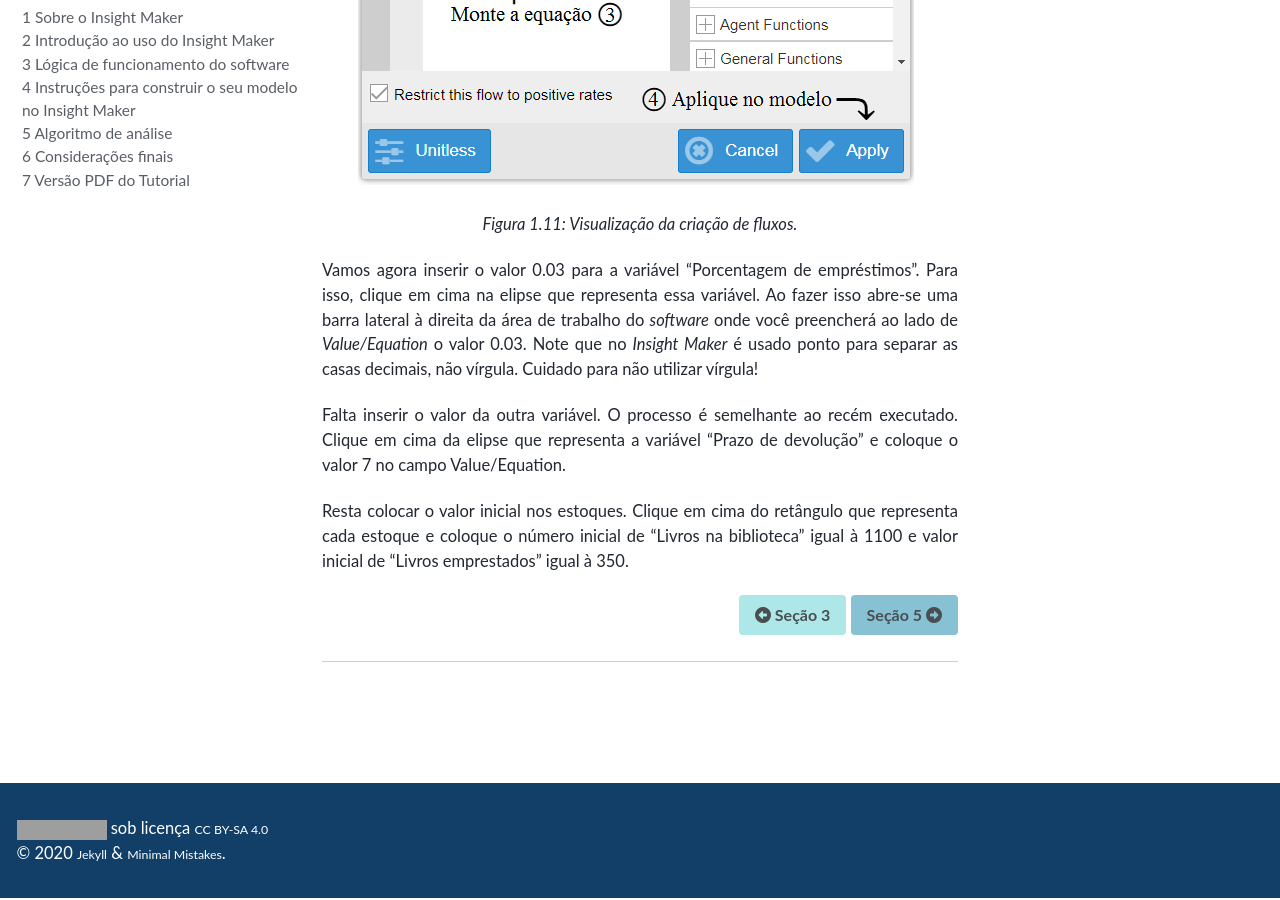
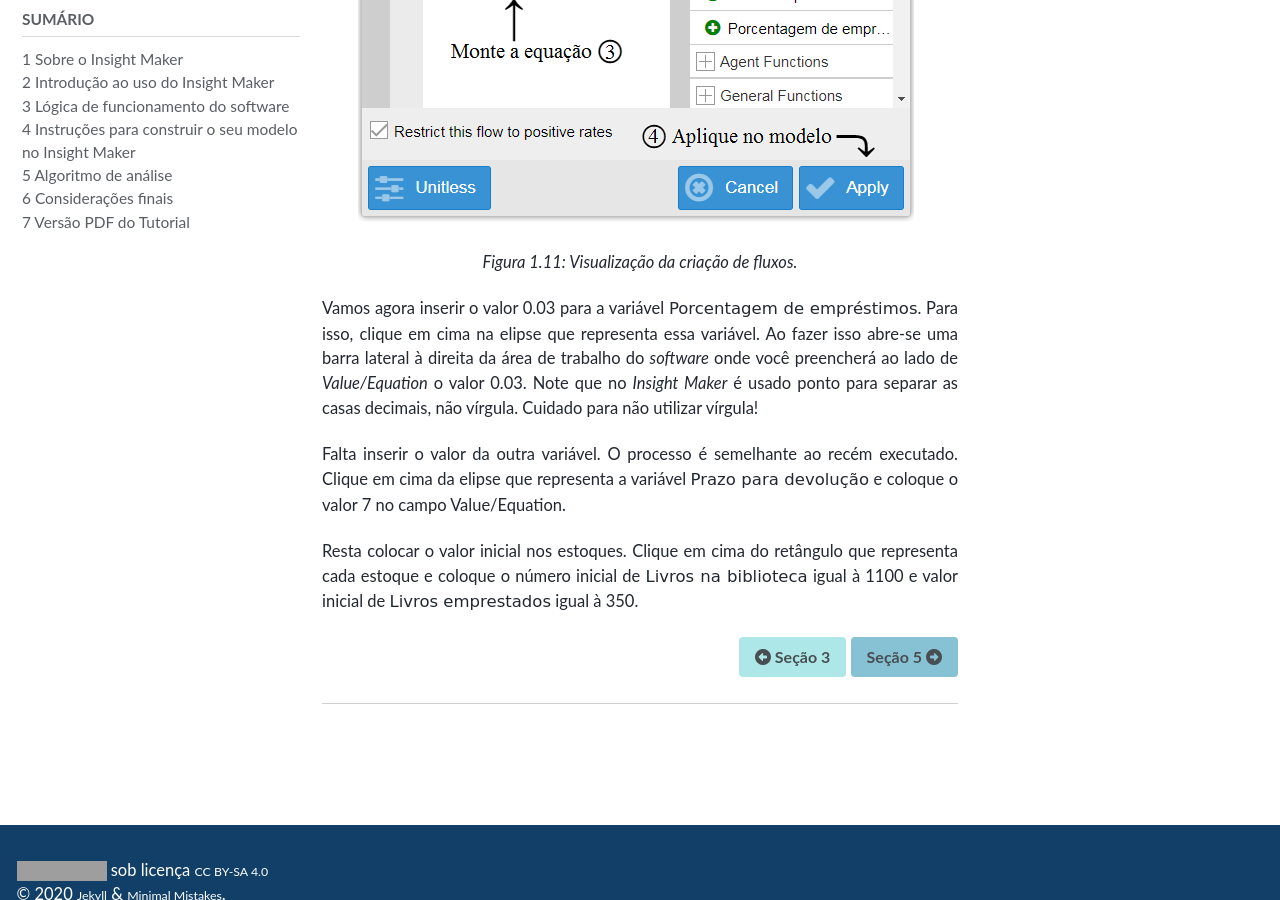
Before and after one commit to milenalauschner/MM, a Jekyll site: the page built from _pages/seção4.md, in a window 1280 px wide and 900 px high, scrolled down 5200 px. Built offline with Jekyll 4.4.1, drawn with Linux system fonts in a browser that asks for light colours; cached includes are drawn as plain includes; nearby versions of some CDN libraries; some web fonts are replaced; some of the changed text lies outside the part shown; grey boxes are pictures that could not be loaded.

Commit message:
Update seção4.md

```diff
--- a/_pages/seção4.md
+++ b/_pages/seção4.md
@@ -45,7 +45,7 @@
 
 Para implementar o modelo mostrado na Figura 1.3, adicione os estoques do modelo usando
 o comando _Add primitive_ (topo esquerdo da tela do computador), e opte por _Add Stock_. Crie um
-estoque para os "Livros na biblioteca" e outro para os "Livros emprestados". Mova os retângulos que
+estoque para os <span style="font-family: Comic Sans MS">Livros na biblioteca</span> e outro para os <span style="font-family: Comic Sans MS">Livros emprestados</span>. Mova os retângulos que
 representam os estoques para a região da tela que julgar mais conveniente. Note que com o cursor
 em cima do retângulo, você vê uma setinha azul no meio do retângulo, e um sinal de igual no centro
 de uma bolinha cinza do lado esquerdo. Esses sinais lhes serão muito úteis.
@@ -73,12 +73,12 @@
  {: .text-center}
 
 Clicando duas vezes sobre o retângulo, elipse e seta você pode atribuir os nomes dos estoques,
-variáveis e fluxos: por ex., "Livros na biblioteca". Com o cursor em cima do estoque de "Livros na biblioteca", estenda a setinha azul para criar o fluxo que representa os empréstimos diários, ou seja,
-que vai do estoque de "Livros na biblioteca" para o estoque "Livros emprestados". Faça o mesmo para
-criar o outro fluxo, que é das "Devoluções" e que tem o sentido inverso do fluxo de "Empréstimos".
+variáveis e fluxos: por ex., <span style="font-family: Comic Sans MS">Livros na biblioteca</span>. Com o cursor em cima do estoque de <span style="font-family: Comic Sans MS">Livros na biblioteca</span>, estenda a setinha azul para criar o fluxo que representa os empréstimos diários, ou seja,
+que vai do estoque de <span style="font-family: Comic Sans MS">Livros na biblioteca</span> para o estoque <span style="font-family: Comic Sans MS">Livros emprestados</span>. Faça o mesmo para
+criar o outro fluxo, que é das <span style="font-family: Comic Sans MS">Devoluções</span> e que tem o sentido inverso do fluxo de <span style="font-family: Comic Sans MS">Empréstimos</span>.
 {: .text-justify}
 
-Novamente em _Add primitive_, opte por _Add variables_ para criar as variáveis "Prazo para devolução" e "Porcentagem de empréstimos".
+Novamente em _Add primitive_, opte por _Add variables_ para criar as variáveis <span style="font-family: Comic Sans MS">Prazo para devolução</span> e <span style="font-family: Comic Sans MS">Porcentagem de empréstimos</span>.
 {: .text-justify}
 
 Observe também que no topo da área de trabalho do _software_ vê-se a Figura 1.8. A cor cinza
@@ -108,8 +108,8 @@
 relacionam essas grandezas, assim como os valores iniciais.
 {: .text-justify}
 
-Já vimos que o fluxo de "Devoluções" é igual à "Livros emprestados" dividido pelo valor da variável
-"Prazo para devolução", que tomaremos igual a 7.
+Já vimos que o fluxo de <span style="font-family: Comic Sans MS">Devoluções</span> é igual à <span style="font-family: Comic Sans MS">Livros emprestados</span> dividido pelo valor da variável
+<span style="font-family: Comic Sans MS">Prazo para devolução</span>, que tomaremos igual a 7.
 {: .text-justify}
 
 Para introduzir essas informações no modelo, basta proceder como mostrado na Figura 1.10.
@@ -122,8 +122,8 @@
 *Figura 1.10: Visualização da criação de fluxos.*
  {: .text-center}
 
-Já o fluxo de livros que sai da biblioteca ("Empréstimos") será igual ao valor do estoque de
-"Livros na biblioteca" vezes o valor da variável "Porcentagem de empréstimos". Para introduzir essas
+Já o fluxo de livros que sai da biblioteca (<span style="font-family: Comic Sans MS">Empréstimos</span>) será igual ao valor do estoque de
+<span style="font-family: Comic Sans MS">Livros na biblioteca</span> vezes o valor da variável <span style="font-family: Comic Sans MS">Porcentagem de empréstimos</span>. Para introduzir essas
 informações no modelo, basta proceder como mostrado na Figura 1.11.
 {: .text-justify}
 
@@ -134,7 +134,7 @@
 *Figura 1.11: Visualização da criação de fluxos.*
  {: .text-center}
 
-Vamos agora inserir o valor 0.03 para a variável "Porcentagem de empréstimos". Para isso, clique
+Vamos agora inserir o valor 0.03 para a variável <span style="font-family: Comic Sans MS">Porcentagem de empréstimos</span>. Para isso, clique
 em cima na elipse que representa essa variável. Ao fazer isso abre-se uma barra lateral à direita da
 área de trabalho do _software_ onde você preencherá ao lado de _Value/Equation_ o valor 0.03. Note
 que no _Insight Maker_ é usado ponto para separar as casas decimais, não vírgula. Cuidado para não
@@ -142,13 +142,12 @@
 {: .text-justify}
 
 Falta inserir o valor da outra variável. O processo é semelhante ao recém executado. Clique
-em cima da elipse que representa a variável "Prazo de devolução" e coloque o valor 7 no campo
+em cima da elipse que representa a variável <span style="font-family: Comic Sans MS">Prazo para devolução</span> e coloque o valor 7 no campo
 Value/Equation.
 {: .text-justify}
 
 Resta colocar o valor inicial nos estoques. Clique em cima do retângulo que representa cada
-estoque e coloque o número inicial de "Livros na biblioteca" igual à 1100 e valor inicial de "Livros
-emprestados" igual à 350.
+estoque e coloque o número inicial de <span style="font-family: Comic Sans MS">Livros na biblioteca</span> igual à 1100 e valor inicial de <span style="font-family: Comic Sans MS">Livros emprestados</span> igual à 350.
 {: .text-justify}
 
 
```
